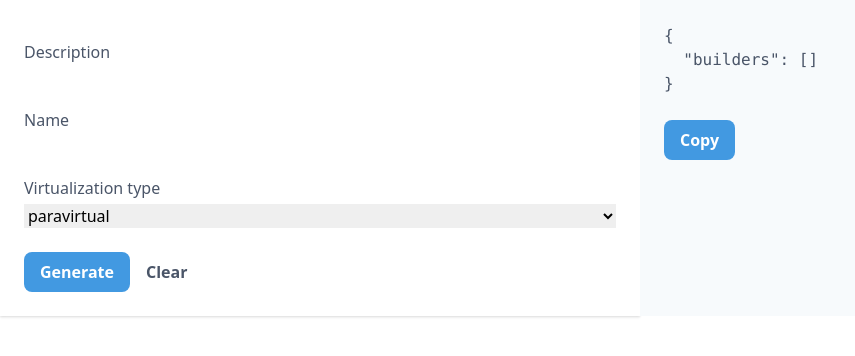
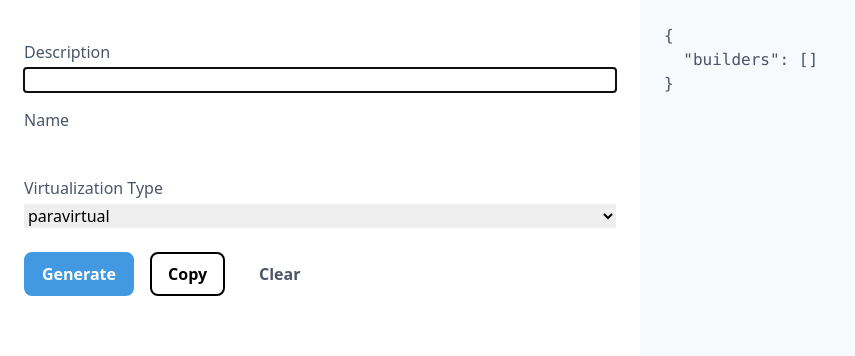
Before and after one commit to jasonwalsh/punk, a Vue app: page / in a window 1280 px wide. Shown: the top 356 px of the page, without its empty margins (0-855 px from the left). Built offline with nearby package versions, Linux system fonts and the light colour scheme; what @tailwindcss/custom-forms would draw is missing.

Commit message:
style(css): cosmetic changes

```diff
--- a/src/App.vue
+++ b/src/App.vue
@@ -1,5 +1,5 @@
 <template>
-  <div class="container mx-auto" id="app">
+  <div class="container min-w-full" id="app">
     <AmazonEBS />
   </div>
 </template>
--- a/src/components/AmazonEBS.vue
+++ b/src/components/AmazonEBS.vue
@@ -1,10 +1,11 @@
 <template>
   <div class="flex">
     <div class="w-1/2">
-      <form class="p-6 shadow" v-on:submit.prevent>
+      <form class="p-6" v-on:submit.prevent>
         <label class="block mt-4">
           <span class="text-gray-700">Description</span>
           <input
+            autofocus
             class="block form-input mt-1 w-full"
             v-model="ami_description"
             type="text"
@@ -19,40 +20,40 @@
           />
         </label>
         <label class="block mt-4">
-          <span class="text-gray-700">Virtualization type</span>
+          <span class="text-gray-700">Virtualization Type</span>
           <select
             class="block form-select mt-1 w-full"
             v-model="ami_virtualization_type"
           >
-            <option disabled value="">Virtualization type</option>
+            <option disabled value="">Virtualization Type</option>
             <option>paravirtual</option>
             <option>hvm</option>
           </select>
         </label>
         <div class="flex items-center mt-6">
           <button
-            class="bg-blue-500 font-semibold px-4 py-2 rounded-lg text-white"
+            class="bg-blue-500 border-2 border-blue-500 focus:outline-none font-semibold hover:bg-blue-600 hover:border-blue-600 mr-4 px-4 py-2 rounded-lg text-white"
             v-on:click="generate"
           >
             Generate
           </button>
-          <button class="font-semibold ml-4 text-gray-700">Clear</button>
-        </div>
-      </form>
-    </div>
-    <div class="bg-gray-100 p-6 w-1/2">
-      <div class="flex flex-col">
-        <!-- eslint-disable-next-line -->
-        <div class="font-mono mb-6 text-gray-700 whitespace-pre-wrap" id="template">{{ templateJson }}</div>
-        <div class="items-end">
           <button
-            class="bg-blue-500 font-semibold px-4 py-2 rounded-lg text-white"
+            class="border-2 border-black focus:outline-none font-semibold mr-4 px-4 py-2 rounded-lg"
             v-on:click="copy"
           >
             Copy
           </button>
+          <button
+            class="border-2 border-transparent focus:outline-none font-semibold px-4 py-2 text-gray-700"
+          >
+            Clear
+          </button>
         </div>
-      </div>
+      </form>
+    </div>
+    <div class="bg-gray-100 min-h-screen p-6 w-1/2">
+      <!-- eslint-disable-next-line -->
+      <div class="font-mono text-gray-700 whitespace-pre-wrap" id="template">{{ templateJson }}</div>
     </div>
   </div>
 </template>
```
